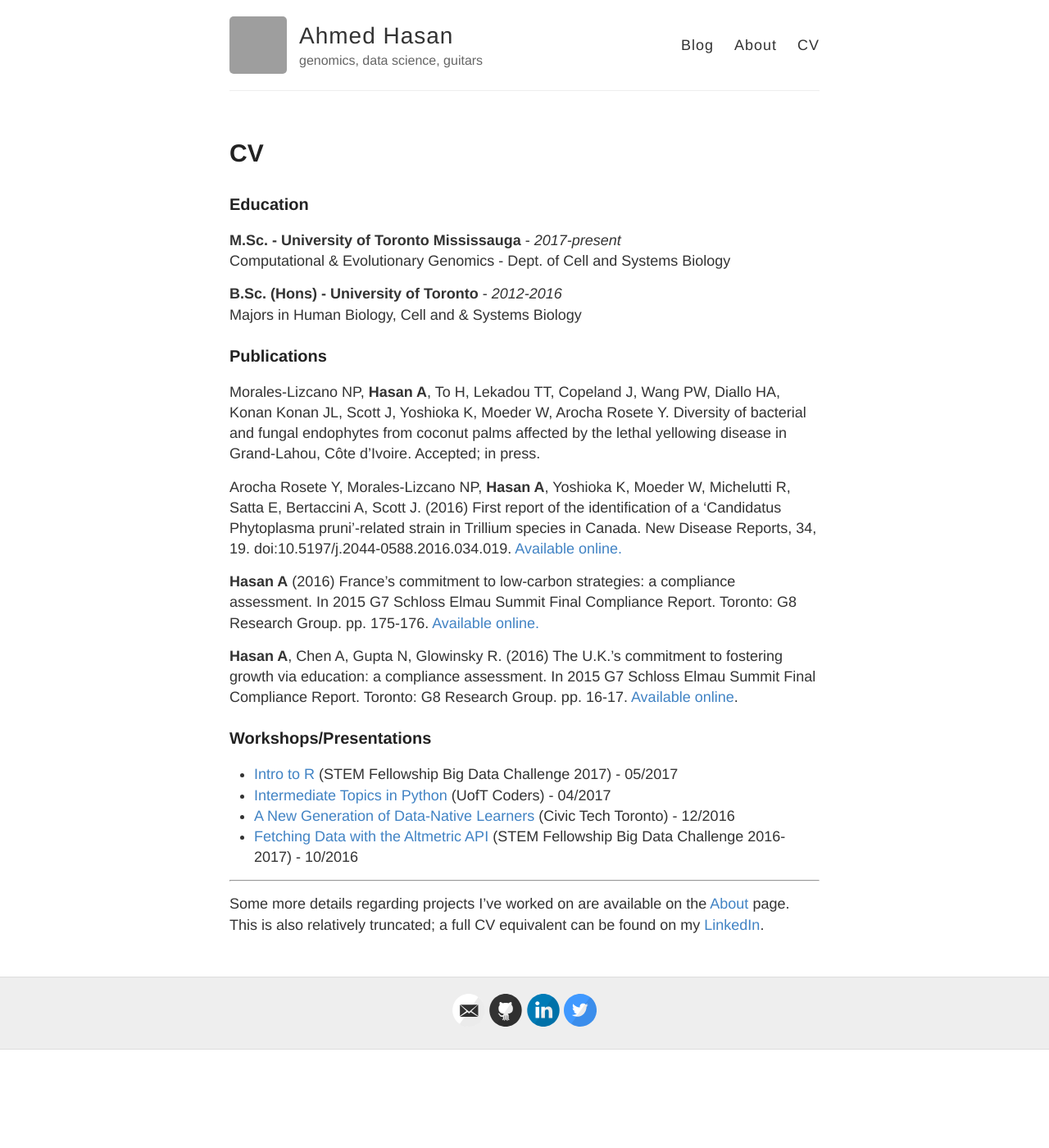
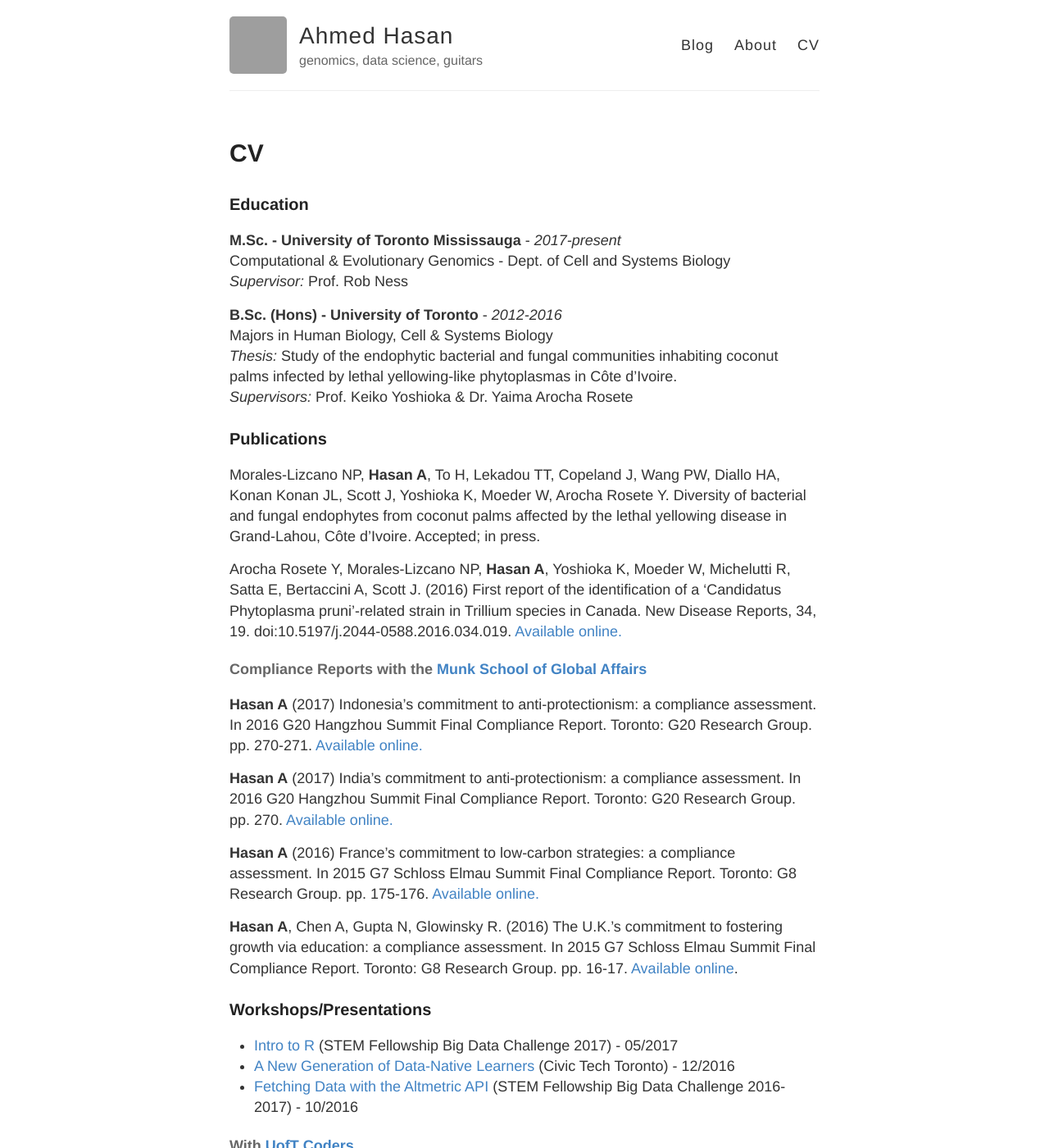
Before and after one commit to aays/site_old, a Jekyll site: the page built from cv.md, in a window 1280 px wide and 1400 px high. Shown: the whole window at 82% size. Built offline with Jekyll 4.4.1, drawn with Linux system fonts in a browser that asks for light colours; some of the changed text lies outside the part shown; grey boxes are pictures that could not be loaded.

Commit message:
Update cv.md

```diff
--- a/cv.md
+++ b/cv.md
@@ -7,15 +7,24 @@ published: true
 
 ### Education
 **M.Sc. - University of Toronto Mississauga** - *2017-present*<br>
-Computational & Evolutionary Genomics - Dept. of Cell and Systems Biology
+Computational & Evolutionary Genomics - Dept. of Cell and Systems Biology<br>
+_Supervisor:_ Prof. Rob Ness
 
 **B.Sc. (Hons) - University of Toronto**  - *2012-2016*<br>
-Majors in Human Biology, Cell and & Systems Biology
+Majors in Human Biology, Cell & Systems Biology<br>
+_Thesis:_ Study of the endophytic bacterial and fungal communities inhabiting coconut palms infected by lethal yellowing-like phytoplasmas in Côte d’Ivoire.<br>
+_Supervisors:_ Prof. Keiko Yoshioka & Dr. Yaima Arocha Rosete
 
 ### Publications
 Morales-Lizcano NP, **Hasan A**, To H, Lekadou TT, Copeland J, Wang PW, Diallo HA, Konan Konan JL, Scott J, Yoshioka K, Moeder W, Arocha Rosete Y. Diversity of bacterial and fungal endophytes from coconut palms affected by the lethal yellowing disease in Grand-Lahou, Côte d’Ivoire. Accepted; in press.
 
 Arocha Rosete Y, Morales-Lizcano NP, **Hasan A**, Yoshioka K, Moeder W, Michelutti R, Satta E, Bertaccini A, Scott J. (2016) First report of the identification of a ‘Candidatus Phytoplasma pruni’-related strain in Trillium species in Canada. New Disease Reports, 34, 19. doi:10.5197/j.2044-0588.2016.034.019. [Available online.](https://www.ndrs.org.uk/article.php?id=034019#)
+
+#### Compliance Reports with the [Munk School of Global Affairs](http://munkschool.utoronto.ca)
+
+**Hasan A** (2017) Indonesia's commitment to anti-protectionism: a compliance assessment. In 2016 G20 Hangzhou Summit Final Compliance Report. Toronto: G20 Research Group. pp. 270-271. [Available online.](http://www.g20.utoronto.ca/compliance/2016hangzhou-final/2016-g20-final-compliance.pdf)
+
+**Hasan A** (2017) India's commitment to anti-protectionism: a compliance assessment. In 2016 G20 Hangzhou Summit Final Compliance Report. Toronto: G20 Research Group. pp. 270. [Available online.](http://www.g20.utoronto.ca/compliance/2016hangzhou-final/2016-g20-final-compliance.pdf)
 
 **Hasan A** (2016) France’s commitment to low-carbon strategies: a compliance assessment. In 2015 G7 Schloss Elmau Summit Final Compliance Report. Toronto: G8 Research Group. pp. 175-176. [Available online.](http://www.g8.utoronto.ca/evaluations/2015compliance-final/index.html)
 
@@ -24,10 +33,13 @@ Arocha Rosete Y, Morales-Lizcano NP, **Hasan A**, Yoshioka K, Moeder W, Michelut
 ### Workshops/Presentations
 
 - [Intro to R](https://www.youtube.com/watch?v=z_irkhAErvc) (STEM Fellowship Big Data Challenge 2017) - 05/2017
-- [Intermediate Topics in Python](https://www.youtube.com/watch?v=33Pgx0DlNmo&t=1419s) (UofT Coders) - 04/2017
 - [A New Generation of Data-Native Learners](https://www.youtube.com/watch?v=yhOrvPaNqRY) (Civic Tech Toronto) - 12/2016
 - [Fetching Data with the Altmetric API](https://www.youtube.com/watch?v=k981sK4ODWI) (STEM Fellowship Big Data Challenge 2016-2017) - 10/2016
 
+#### With [UofT Coders](uoftcoders.github.io)
+- [Intermediate Topics in Python](https://www.youtube.com/watch?v=33Pgx0DlNmo&t=1419s) - 04/2017
+- [Data wrangling with `dplyr` and `magrittr`](https://www.youtube.com/watch?v=qO4ZXzyiulM) - 07/2017
+
 ---
 
-Some more details regarding projects I've worked on are available on the [About](/about) page. This is also relatively truncated; a full CV equivalent can be found on my [LinkedIn](https://www.linkedin.com/in/ahmedrhasan/).
+Some more details regarding projects I've worked on are available on the [About](/about) page. A full CV equivalent can be found on my [LinkedIn](https://www.linkedin.com/in/ahmedrhasan/).
```
